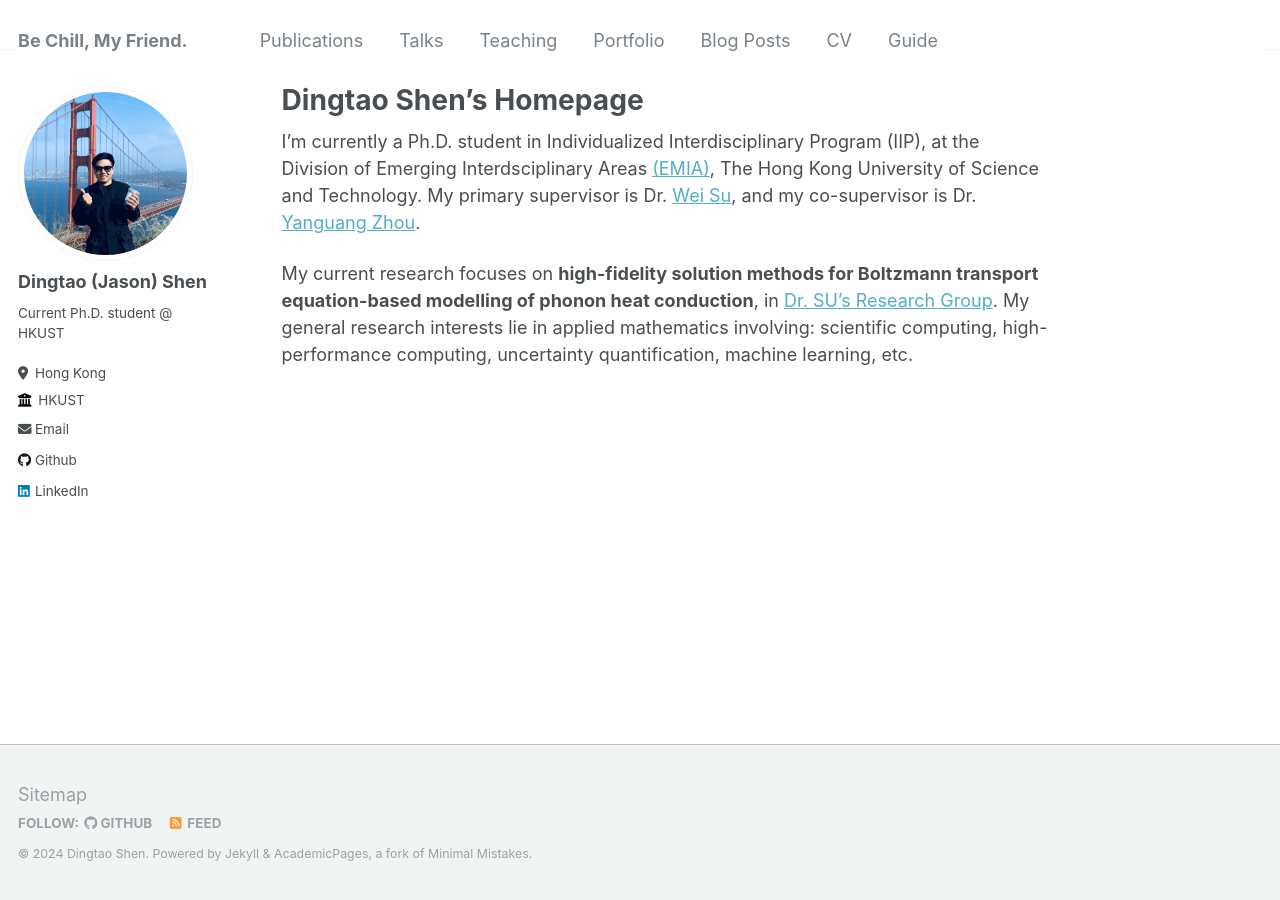
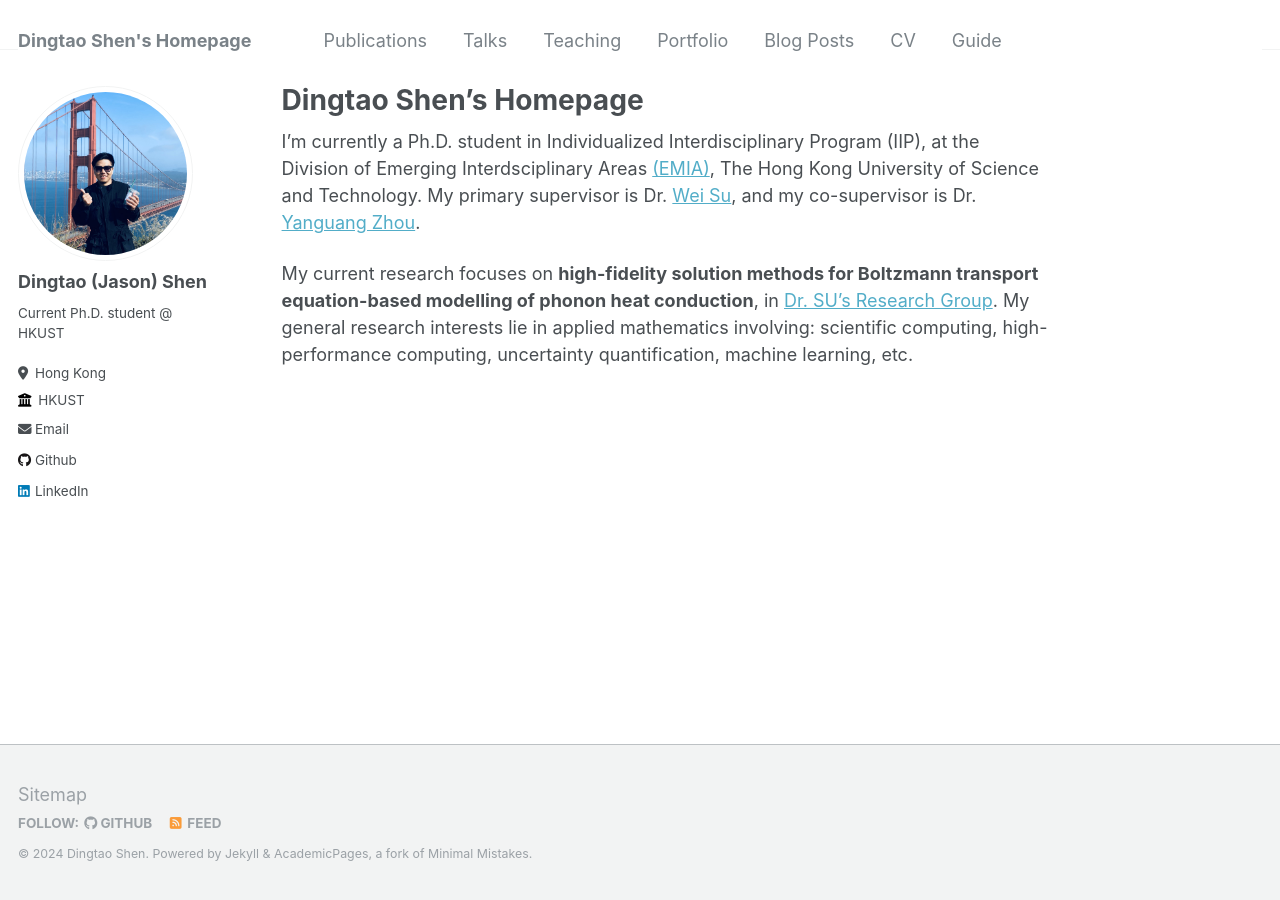
Before and after one commit to dingtao-shen/dingtao-shen.github.io, a Jekyll site: the page built from _pages/about.md, in a window 1280 px wide. Built offline with Jekyll 4.4.1, drawn with Linux system fonts in a browser that asks for light colours.

Commit message:
Update _config.yml

```diff
--- a/_config.yml
+++ b/_config.yml
@@ -8,7 +8,7 @@
 
 # Basic Site Settings
 locale                   : "en-US"
-title                    : "Be Chill, My Friend."
+title                    : "Dingtao Shen's Homepage"
 title_separator          : "-"
 name                     : &name "Dingtao Shen"
 description              : &description "personal description"
```
